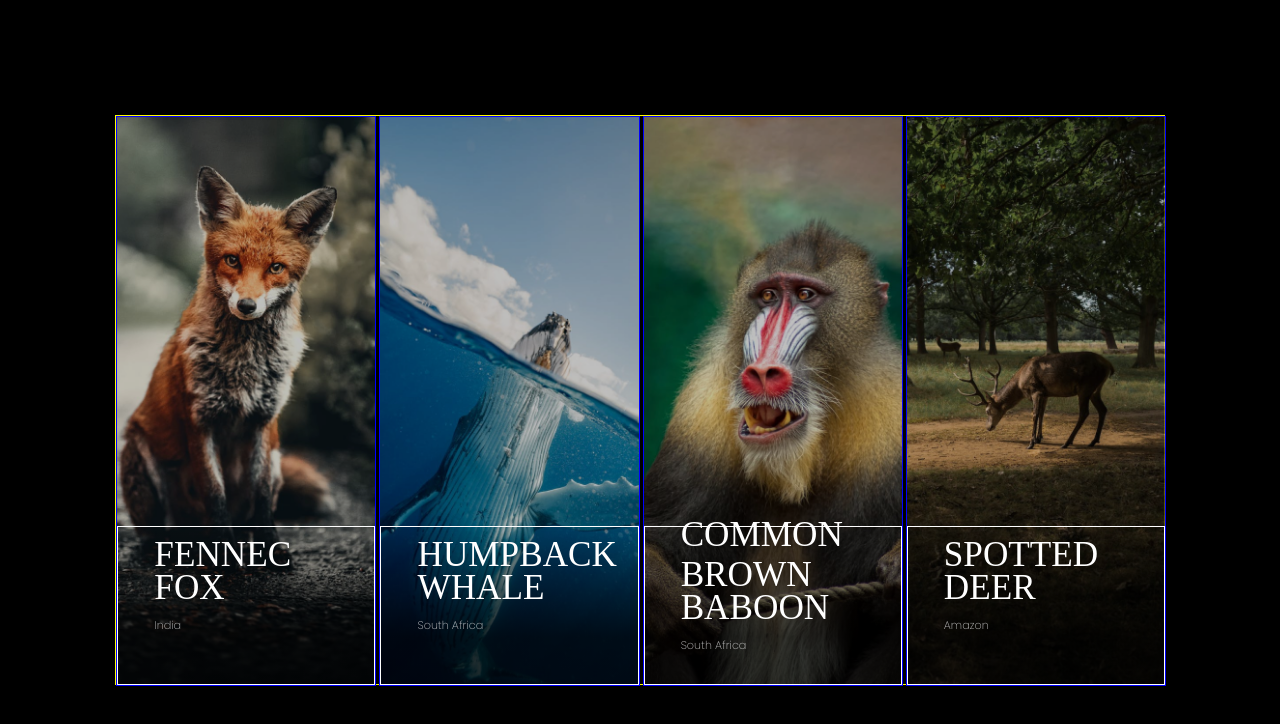
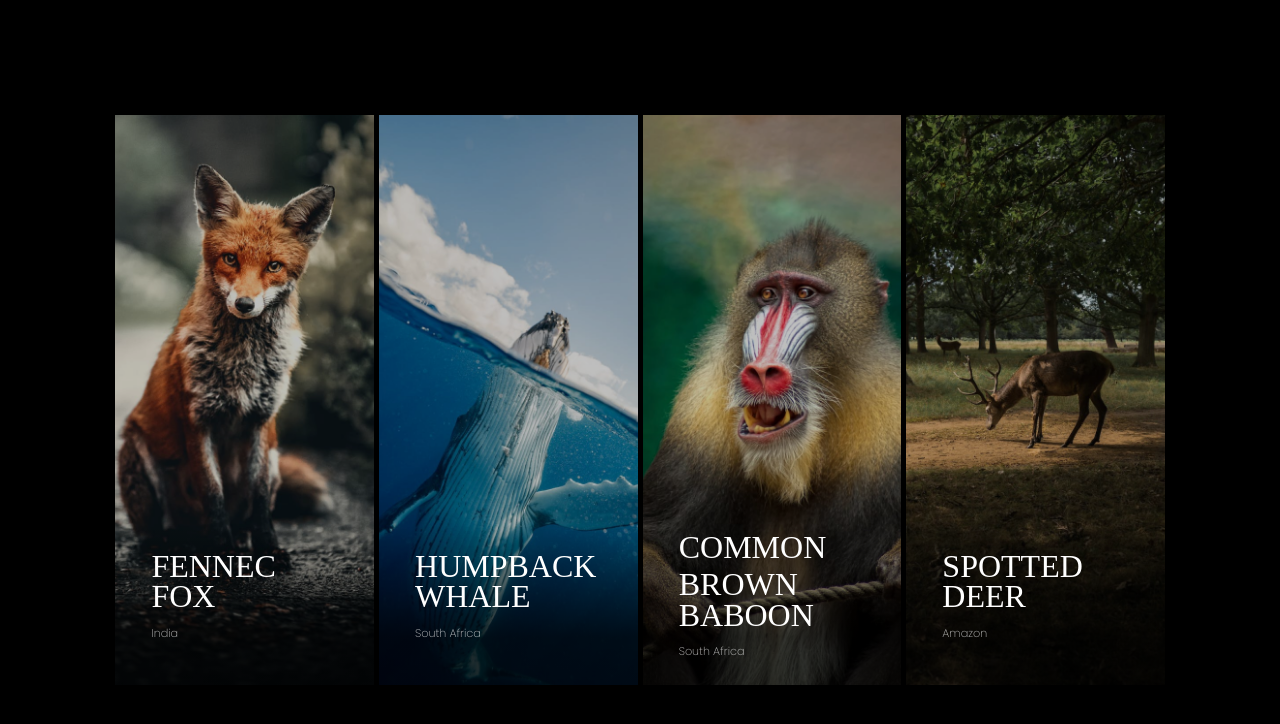
Before and after one commit to SergeInGithub/COA-taskforce-challenge, a plain HTML site: page index.html in a window 1280 px wide. Drawn offline with Linux system fonts and the light colour scheme; a web font is replaced by a local one.

Commit message:
ft(JS): refactor code to reuse dynamic cards

```diff
--- a/assets/css/style.css
+++ b/assets/css/style.css
@@ -1,3 +1,9 @@
+@media (max-width: 1000px) {
+  .low-section {
+    display: none !important;
+  }
+}
+
 body {
   background-color: black;
   height: 100vh;
@@ -10,7 +16,6 @@ body {
 .parent-container {
   display: grid;
   grid-template-columns: repeat(4, minmax(0, 1fr));
-  border: 1px solid yellow;
   height: 100%;
   width: 100%;
   box-sizing: border-box;
@@ -21,7 +26,6 @@ body {
   position: relative;
   height: 100%;
   width: 100%;
-  border: 1px solid blue;
   overflow: hidden;
 }
 
@@ -49,15 +53,13 @@ body {
   display: flex;
   flex-direction: column;
   justify-content: center;
-  border: 1px solid white;
   padding-left: 14%;
   padding-right: 14%;
-  transition: transform 0.4s ease-in-out;
 }
 
 .img-name {
   font-family: 'DIN Condensed';
-  font-size: 2.2rem;
+  font-size: 2rem;
 }
 .line-break {
   display: block;
@@ -77,7 +79,7 @@ body {
   display: flex;
   align-items: center;
   justify-content: space-between;
-  margin-top: 5px;
+  margin-top: -15px;
   max-width: 45%;
   color: #4cc9f0;
   opacity: 0;
@@ -91,8 +93,14 @@ body {
   font-style: normal;
 }
 
-.gallery:hover .low-section {
-  transform: translateY(-20px);
+.img-name,
+.location {
+  transition: transform 0.4s ease-in-out;
+}
+
+.gallery:hover .img-name,
+.gallery:hover .location {
+  transform: translateY(-25px);
 }
 
 .gallery:hover .kno-mo-container {
--- a/assets/js/script.js
+++ b/assets/js/script.js
@@ -1 +1,55 @@
-//* JavaScript file
+const galleryData = [
+  {
+    id: 'gallery1',
+    imgSrc: './assets/images/fox.png',
+    imgName: 'FENNEC FOX',
+    location: 'India',
+  },
+  {
+    id: 'gallery2',
+    imgSrc: './assets/images/whale.png',
+    imgName: 'HUMPBACK WHALE',
+    location: 'South Africa',
+  },
+  {
+    id: 'gallery3',
+    imgSrc: './assets/images/baboon.png',
+    imgName: 'COMMON BROWN BABOON',
+    location: 'South Africa',
+  },
+  {
+    id: 'gallery4',
+    imgSrc: './assets/images/deer.png',
+    imgName: 'SPOTTED DEER',
+    location: 'Amazon',
+  },
+];
+
+const parentContainer = document.getElementById('parentContainer');
+
+galleryData.forEach((gallery) => {
+  const galleryDiv = document.createElement('div');
+  galleryDiv.classList.add('gallery');
+  galleryDiv.id = gallery.id;
+
+  galleryDiv.innerHTML = `
+    <img src="${gallery.imgSrc}" alt="${gallery.imgName}" />
+    <div class="low-section">
+      <span class="img-name">
+        ${gallery.imgName
+          .split(' ')
+          .slice(0, -1)
+          .join(' ')} <span class="line-break"></span>${gallery.imgName
+    .split(' ')
+    .slice(-1)}
+      </span>
+      <span class="location">${gallery.location}</span>
+      <div class="kno-mo-container" id="kmoContainer${gallery.id.slice(-1)}">
+        <span class="kno-mo">Know more</span>
+        <i class="fa-solid fa-arrow-right"></i>
+      </div>
+    </div>
+  `;
+
+  parentContainer.appendChild(galleryDiv);
+});
--- a/index.html
+++ b/index.html
@@ -21,62 +21,7 @@
     <title>COA-challenge</title>
   </head>
   <body>
-    <div class="parent-container">
-      <div class="gallery" id="gallery1">
-        <img src="./assets/images/fox.png" alt="" />
-        <div class="low-section">
-          <span class="img-name">
-            FENNEC <span class="line-break"></span>FOX
-          </span>
-
-          <span class="location">India</span>
-          <div class="kno-mo-container" id="kmoContainer1">
-            <span class="kno-mo">Know more</span>
-            <i class="fa-solid fa-arrow-right"></i>
-          </div>
-        </div>
-      </div>
-      <div class="gallery" id="gallery2">
-        <img src="./assets/images/whale.png" alt="" />
-        <div class="low-section">
-          <span class="img-name">
-            HUMPBACK <span class="line-break"></span>WHALE
-          </span>
-          <span class="location">South Africa</span>
-          <div class="kno-mo-container" id="kmoContainer2">
-            <span class="kno-mo">Know more</span>
-            <i class="fa-solid fa-arrow-right"></i>
-          </div>
-        </div>
-      </div>
-      <div class="gallery" id="gallery3">
-        <img src="./assets/images/baboon.png" alt="" />
-        <div class="low-section">
-          <span class="img-name">
-            COMMON BROWN <span class="line-break"></span>BABOON
-          </span>
-          <span class="location">South Africa</span>
-          <div class="kno-mo-container" id="kmoContainer3">
-            <span class="kno-mo">Know more</span>
-            <i class="fa-solid fa-arrow-right"></i>
-          </div>
-        </div>
-      </div>
-      <div class="gallery" id="gallery4">
-        <img src="./assets/images/deer.png" alt="" />
-        <div class="low-section">
-          <span class="img-name">
-            SPOTTED <span class="line-break"></span>DEER
-          </span>
-          <span class="location">Amazon</span>
-          <div class="kno-mo-container" id="kmoContainer4">
-            <span class="kno-mo">Know more</span>
-            <i class="fa-solid fa-arrow-right"></i>
-          </div>
-        </div>
-      </div>
-    </div>
-
+    <div class="parent-container" id="parentContainer"></div>
     <script type="text/javascript" src="./assets/js/script.js"></script>
   </body>
 </html>
```
